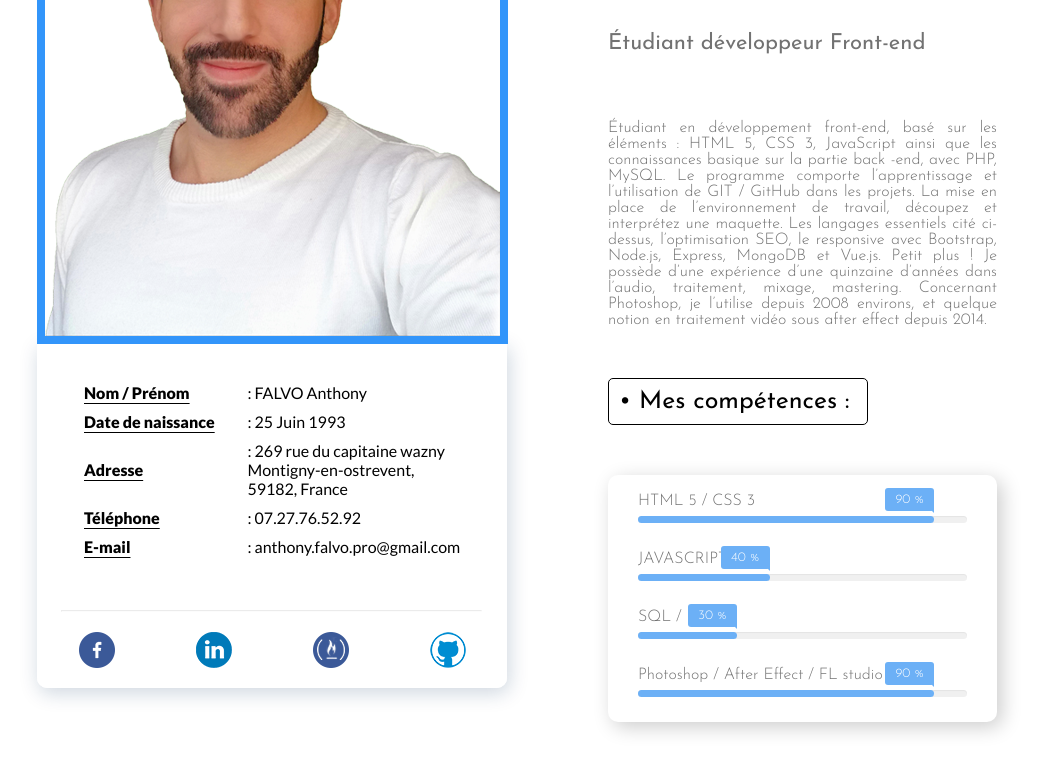
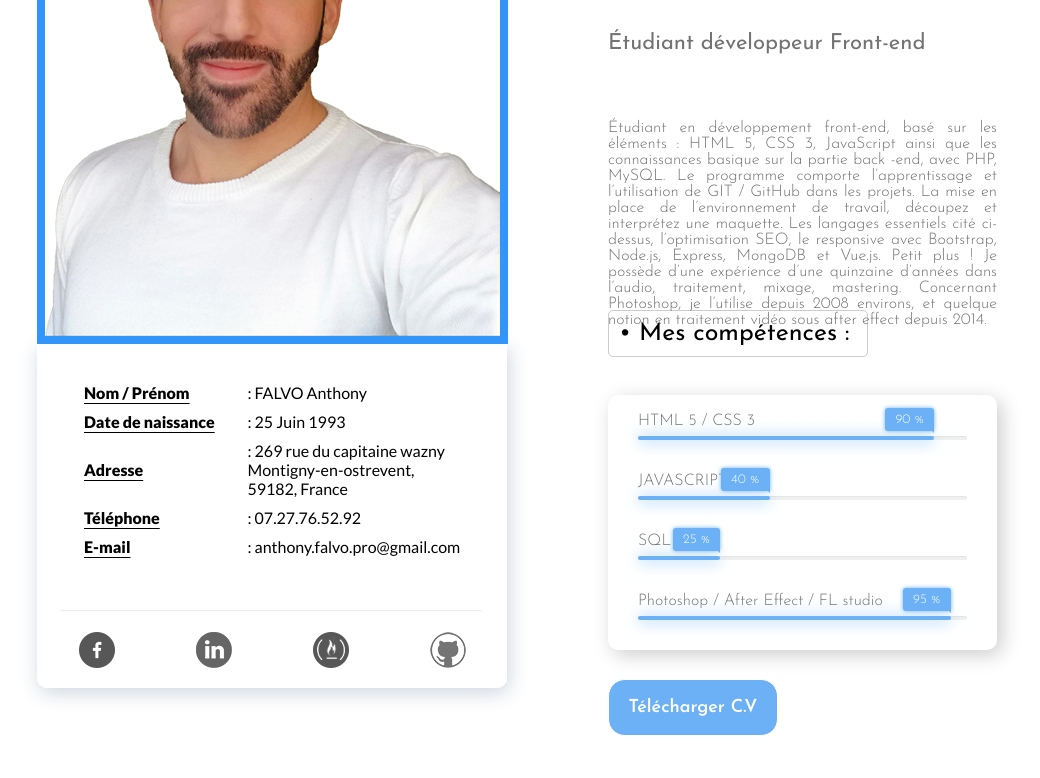
Before and after one commit to Anthonoir576/03.MYC, a plain HTML site: page #Differentes versions refont complete/index.html in a window 1280 px wide. Shown: the part 1097-1875 px from the top of the page, without its empty margins (123-1163 px from the left). Drawn offline with Linux system fonts and the light colour scheme; a script that the page names is missing.

Commit message:
avance sur la refont 2

```diff
--- a/#Differentes versions refont complete/sass/#Sass/_2two.scss
+++ b/#Differentes versions refont complete/sass/#Sass/_2two.scss
@@ -72,6 +72,26 @@ aside {
             justify-content: space-around;
             margin: 20px 0 15px 0;
 
+            /* ##### effect dark / light ##### */
+            & img {
+                filter: grayscale(100%);
+                -webkit-filter: grayscale(100%);
+                -moz-filter: grayscale(100%);
+                -ms-filter: grayscale(100%);
+                -o-filter: grayscale(100%);
+            }
+            & img:hover {
+                transform: scale(1.1);
+                filter: grayscale(0%);
+                -webkit-filter: grayscale(0%);
+                -moz-filter: grayscale(0%);
+                -ms-filter: grayscale(0%);
+                -o-filter: grayscale(0%);
+                filter: saturate(200%);
+                -webkit-filter: saturate(200%);
+
+            }
+
         }
     }
 }
@@ -111,19 +131,20 @@ article {
 
             font-size: 25px;
             font-weight: 400;
-            margin: 45px 0 50px 0;
+            margin: 0px 0 38px 0;
             color: black;
             width: 260px;
 
-            border: 1px solid black;
+            border: 1px solid rgba(0, 0, 0, 0.2);
             border-radius: 5px;
             padding: 10px 10px;
 
         }
 
-        & p {
+        & > p {
 
-            margin: 0 0 50px 0;
+            margin: 0 0 0 0;
+            height: 190px;
             text-align: justify;
             color: $gray;
             font-weight: 300;
@@ -152,7 +173,7 @@ article {
 
     & .bar {
 
-        margin: 10px 0;
+        margin: 15px 0;
 
         &:first-child {
 
@@ -168,7 +189,7 @@ article {
 
         & .info span {
 
-            font-weight: 300;
+            font-weight: 200;
             font-size: 16px;
             opacity: 0;
             animation: showText 0.5s 1s linear forwards;
@@ -177,7 +198,7 @@ article {
 
         & .progress-line {
 
-            height: 7px;
+            height: 4px;
             width: 100%;
             background: #f0f0f0;
             position: relative;
@@ -218,6 +239,7 @@ article {
         transform: scaleX(0);
         transform-origin: left;
         background: $bluesky;
+        box-shadow: 0 1px 15px 0px $bluesky;
         animation: animate 1s 1s cubic-bezier(1,0,0.5,1) forwards;
 
     }
@@ -236,13 +258,13 @@ article {
 
     .bar .progress-line.sql span {
 
-        width: 30%;
+        width: 25%;
 
     }
 
     .bar .progress-line.design span {
 
-        width: 90%;
+        width: 95%;
 
     }
 
@@ -270,6 +292,7 @@ article {
         right: 0;
         font-weight: 300;
         background: $bluesky;
+        box-shadow: 0 0 4px 0 $bluesky;
         color: #fff;
         padding: 5px 10px;
         font-size: 13px;
@@ -302,13 +325,13 @@ article {
 
     .progress-line.sql span::after {
 
-        content: "30 %";
+        content: "25 %";
 
     }
 
     .progress-line.design span::after {
 
-        content: "90 %";
+        content: "95 %";
 
     }
 
@@ -329,17 +352,28 @@ article {
 
         display: block;
 
-        margin: 3.3em 0em 0em 0.2em;
-        max-width: 160px;
+        margin: 1.6em 0 0 0;
+        max-width: 170px;
+        max-height: 80px;
 
         font-size: 18px;
         font-weight: 400;
-        border: 1.65px solid $bluesky;
+        border: 1.65px solid white;
         border-radius: 17px;
-        background-color: white;
-        color: $bluesky;
+        background-color: $bluesky;
+        color: white;
         text-align: center;
         text-decoration: none;
+
+        & p {
+
+            text-align: center;
+            margin: 0;
+            padding: 18px 15px;
+            color: white;
+            font-weight: 600;
+
+        }
 
         &:hover {
 
```
Also changed, not shown: #Differentes versions refont complete/css/style.css, 1 other file.
